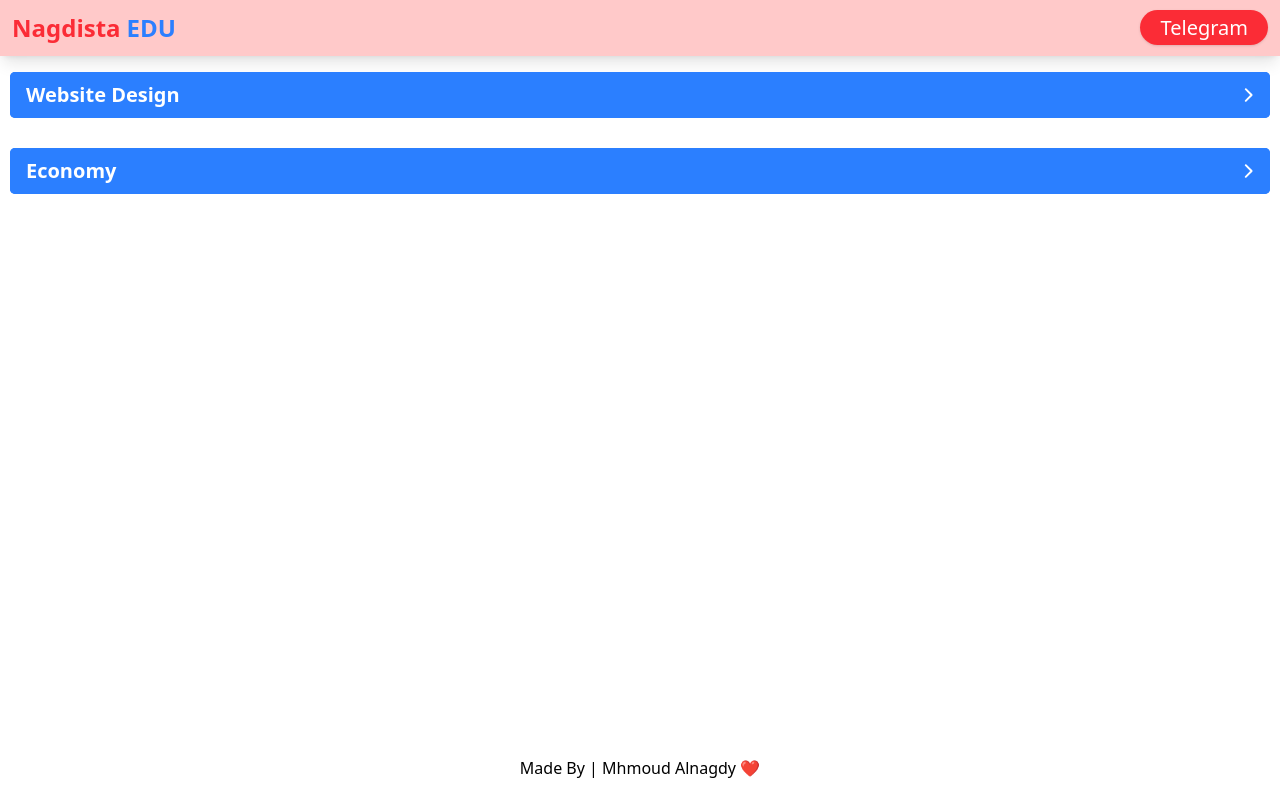
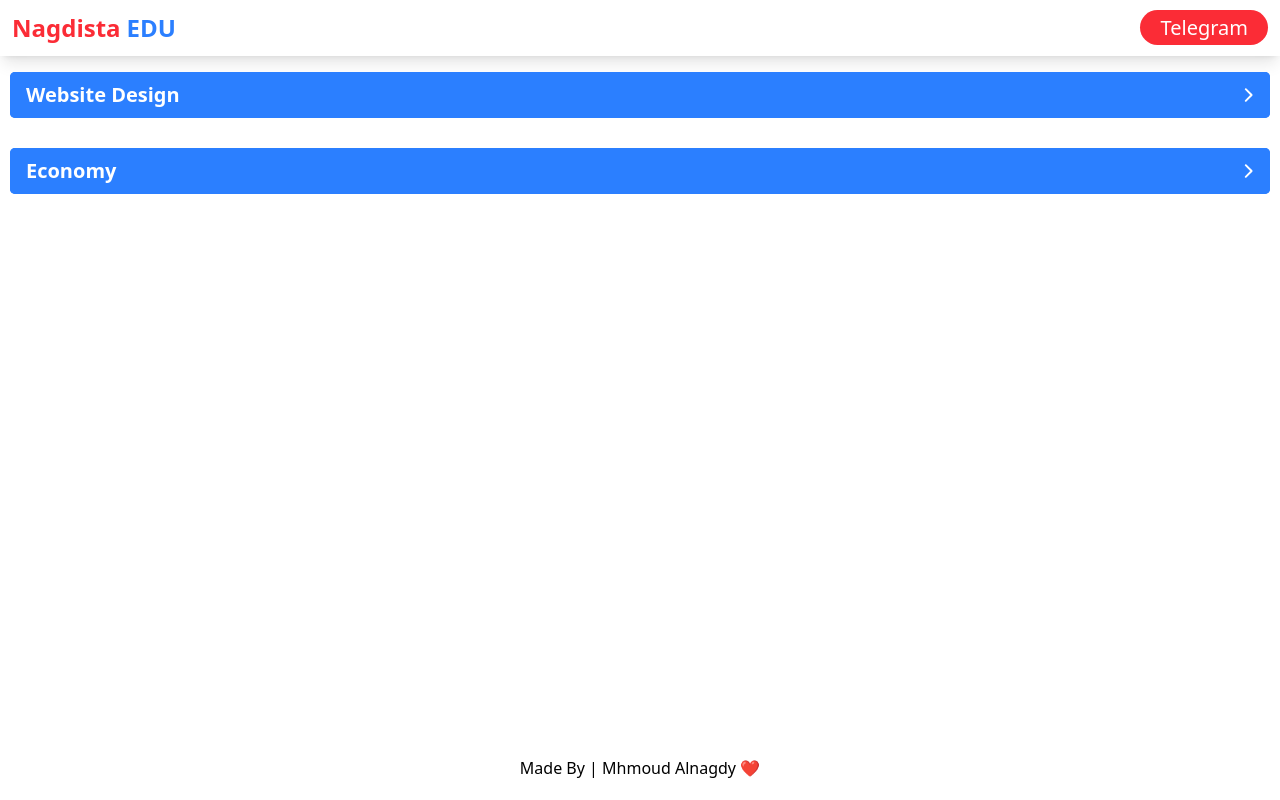
Before and after one commit to nagdistaa/nagdista-edu-v2, a React (Vite) app: page / in a window 1280 px wide. Built offline with nearby package versions, Linux system fonts and the light colour scheme.

Commit message:
make navbar white

```diff
--- a/src/App.tsx
+++ b/src/App.tsx
@@ -10,7 +10,7 @@ function App() {
   return (
     <>
     <NavBar/>
-   <div className="container min-w-full px-2.5  ">
+   <div className="container min-w-full px-2.5 ">
    <WebsiteDesign/>
     <Econemy/>
 
--- a/src/components/navBar/NavBar.tsx
+++ b/src/components/navBar/NavBar.tsx
@@ -4,13 +4,13 @@ interface Iprops {
 
 const NavBar = ({}:Iprops)=>{
 return(
-    <div className="w-full h-fit p-3 bg-red-200 flex justify-between items-center mb-4 shadow-lg">
+    <div className="w-full h-fit p-3 bg-white flex justify-between items-center mb-4 shadow-lg">
        <div className="logo">
         <h2 className="capitalize text-red-500 font-bold text-2xl max-sm:text-[20px]">nagdista<span className="uppercase pl-1.5 text-blue-500">edu</span></h2>
        </div>
 
        <div className="nav-btn">
-            <a href="https://t.me/nagdista_edu" className=" rounded-full px-[20px] py-[4px] bg-red-500 cursor-pointer text-white text-[20px] capitalize max-md:text-lg  shadow">
+            <a href="https://t.me/nagdista_edu" className=" rounded-full px-[20px] py-[4px] bg-red-500 cursor-pointer text-white text-[20px] capitalize max-md:text-lg ">
                 Telegram
             </a>
 
```
